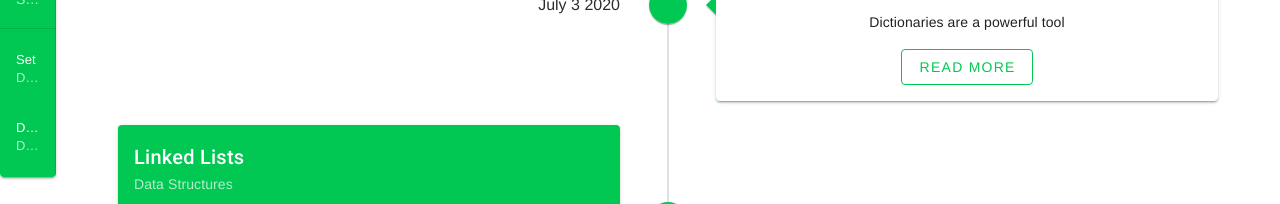
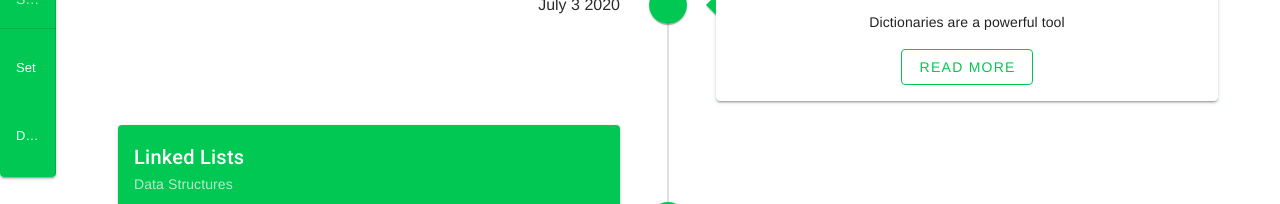
Before and after one commit to TheFrog12345/CSTutorials, a Vue app in the folder client/: page / in a window 1280 px wide. Shown: the part 1284-1488 px from the top of the page. Built offline with nearby package versions, Linux system fonts and the light colour scheme; no server answers.

Commit message:
Making AJAX request work with database functions

```diff
--- a/client/src/components/RecommendationsBar.vue
+++ b/client/src/components/RecommendationsBar.vue
@@ -46,7 +46,7 @@
                 >
                     <v-list-item-content>
                         <v-list-item-title> {{ item.name }} </v-list-item-title>
-                        <v-list-item-subtitle> {{ item.section }} </v-list-item-subtitle>
+                        <v-list-item-subtitle> {{ item.subtitle }} </v-list-item-subtitle>
                     </v-list-item-content>
                 </v-list-item>
             </v-list>
@@ -81,7 +81,7 @@
                     type: String,
                     required: true
                 },
-                section: {
+                subtitle: {
                     type: String,
                     required: false
                 }
--- a/client/src/views/Tutorial.vue
+++ b/client/src/views/Tutorial.vue
@@ -135,7 +135,6 @@
             getTutorialData: function(tutorialName) {
                 axios.post('http://127.0.0.1:5000/tutorials/'+tutorialName.toLowerCase())
                     .then((result) => {
-                        console.log(result.data)
                         this.tutorialNotFound = false
                         this.sections = []
                         this.title = ''
```
Also changed, not shown: 1 other file (tests, documents, lock files or other folders).
